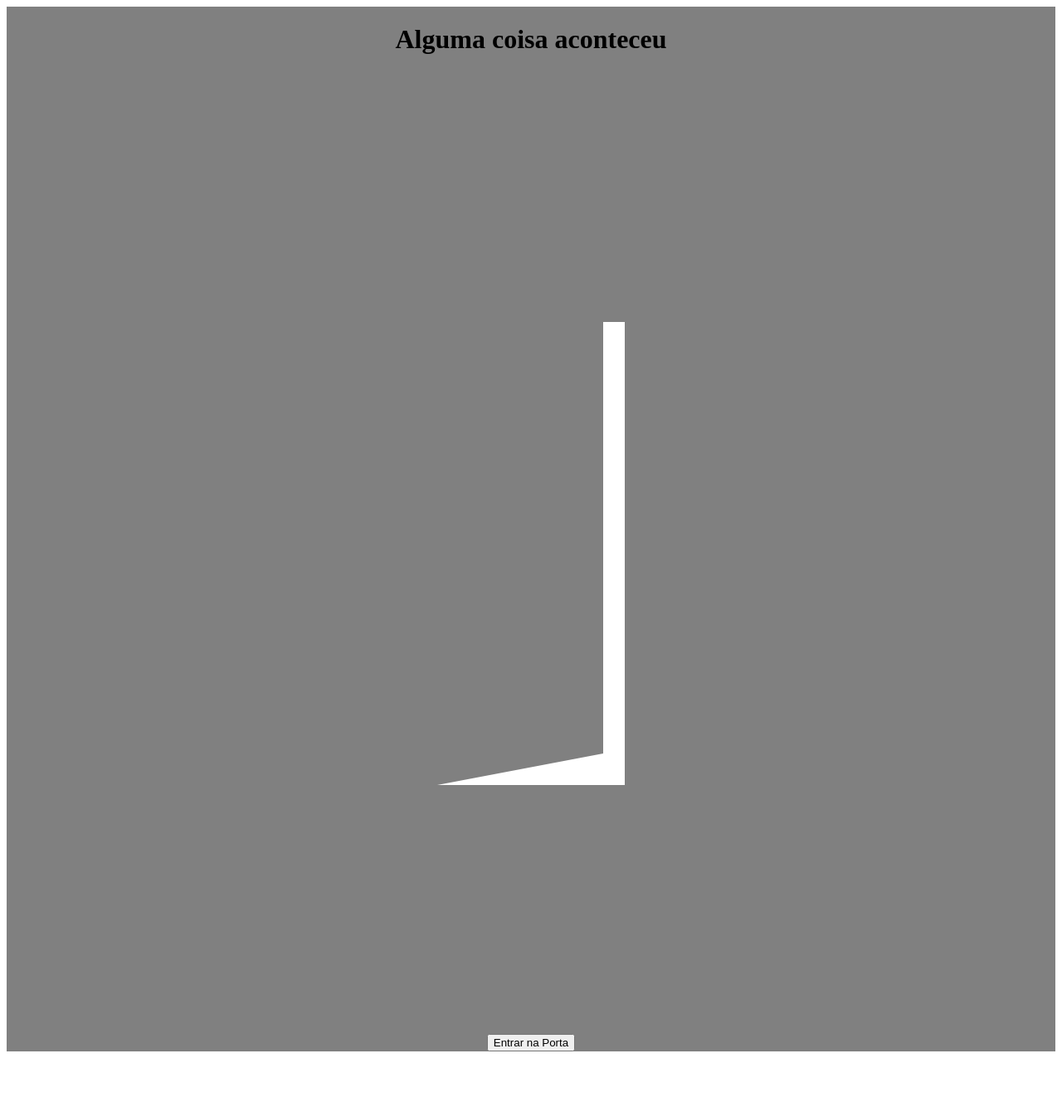
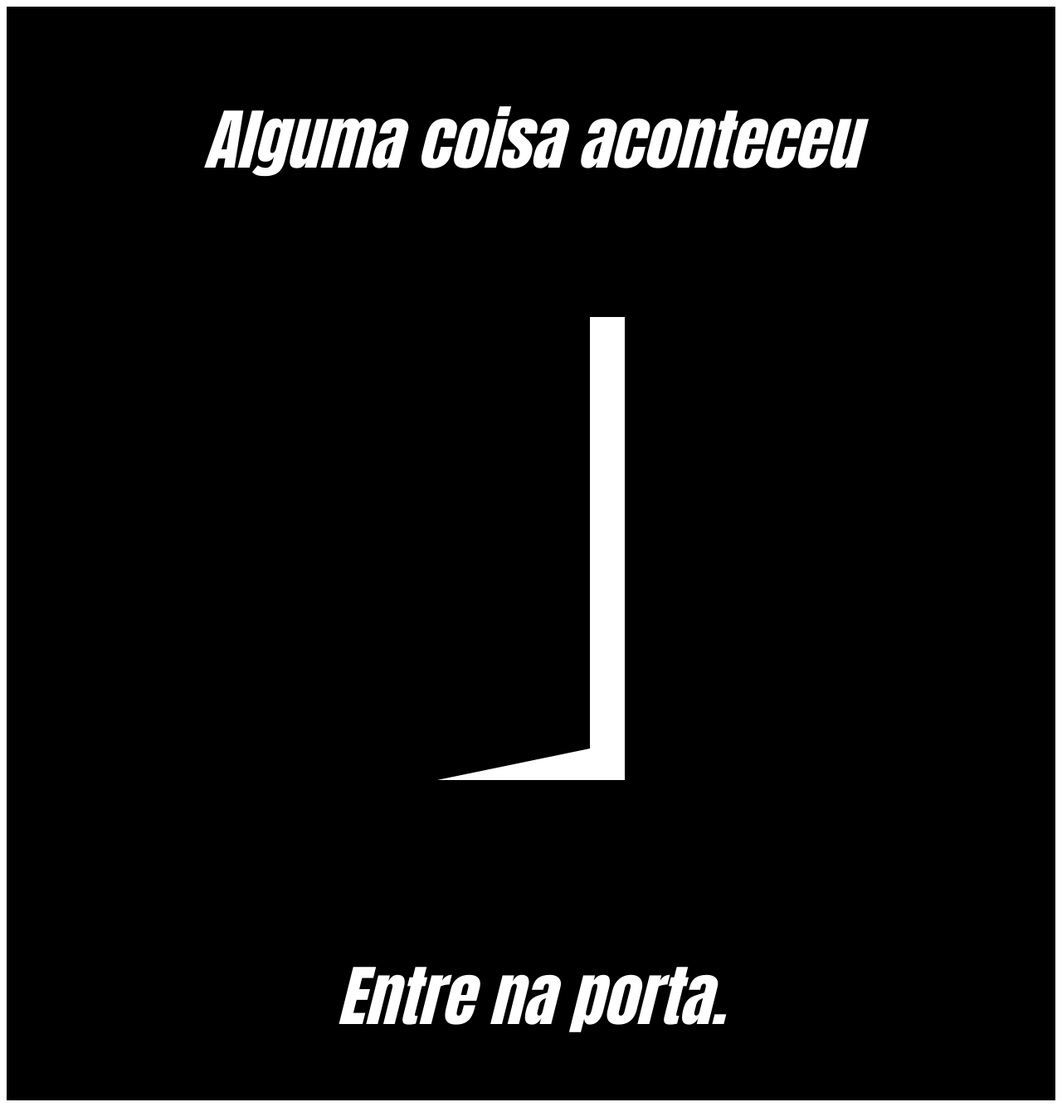
Before and after one commit to joaobuzato/door-game-old, a Next.js app: page / in a window 1280 px wide. Shown: the whole page at 83% size. Before the commit the page ends 1275 px from the top, so only its background shows below. Built offline with nearby package versions, Linux system fonts and the light colour scheme.

Commit message:
animando porta e mudando link de lugar!

```diff
--- a/pages/index.tsx
+++ b/pages/index.tsx
@@ -13,12 +13,12 @@ export default function Home() {
       </Head>
       <main className={styles.main_container}>
         <h1 className={styles.home_title}>Alguma coisa aconteceu</h1>
-        <div className={styles.door_inside}>
-          <div className={styles.door_over}></div>
-        </div>
         <Link href={"/game"}>
-          <button>Entrar na Porta</button>
+          <div className={styles.door_inside}>
+            <div className={styles.door_over}></div>
+          </div>
         </Link>
+        <h2 className={styles.home_subtitle}>Entre na porta. </h2>
       </main>
     </>
   );
--- a/styles/Home.module.css
+++ b/styles/Home.module.css
@@ -1,13 +1,26 @@
 .home_title {
-  size: 40px;
+  color: #ffffff;
+  font-family: Impact, Haettenschweiler, "Arial Narrow Bold", sans-serif;
+  font-style: italic;
+  font-size: 80px;
+  margin-top: 100px;
+}
+.home_subtitle {
+  color: #ffffff;
+  font-family: Impact, Haettenschweiler, "Arial Narrow Bold", sans-serif;
+  font-style: italic;
+  font-size: 80px;
+  margin-top: 100px;
 }
 
 .main_container {
-  background-color: gray;
+  background-color: #000000;
   display: flex;
   flex-direction: column;
   align-items: center;
-  gap: 300px;
+  gap: 100px;
+  min-width: 100%;
+  height: 100%;
 }
 
 .door_inside {
@@ -18,6 +31,26 @@
 .door_over {
   width: 30px;
   height: 520px;
-  border-left: 200px solid grey;
+  border-left: 200px solid #000000;
   border-bottom: 38px solid transparent;
+  animation: open_door 5s;
+  animation-iteration-count: 3;
 }
+
+@keyframes open_door {
+  0% {
+    border-left: 200px solid #000000;
+  }
+  25% {
+    border-left: 180px solid #000000;
+  }
+  50% {
+    border-left: 160px solid #000000;
+  }
+  75% {
+    border-left: 140px solid #000000;
+  }
+  100% {
+    border-left: 200px solid #000000;
+  }
+}
```
Also changed, not shown: 1 other file (tests, documents, lock files or other folders).
